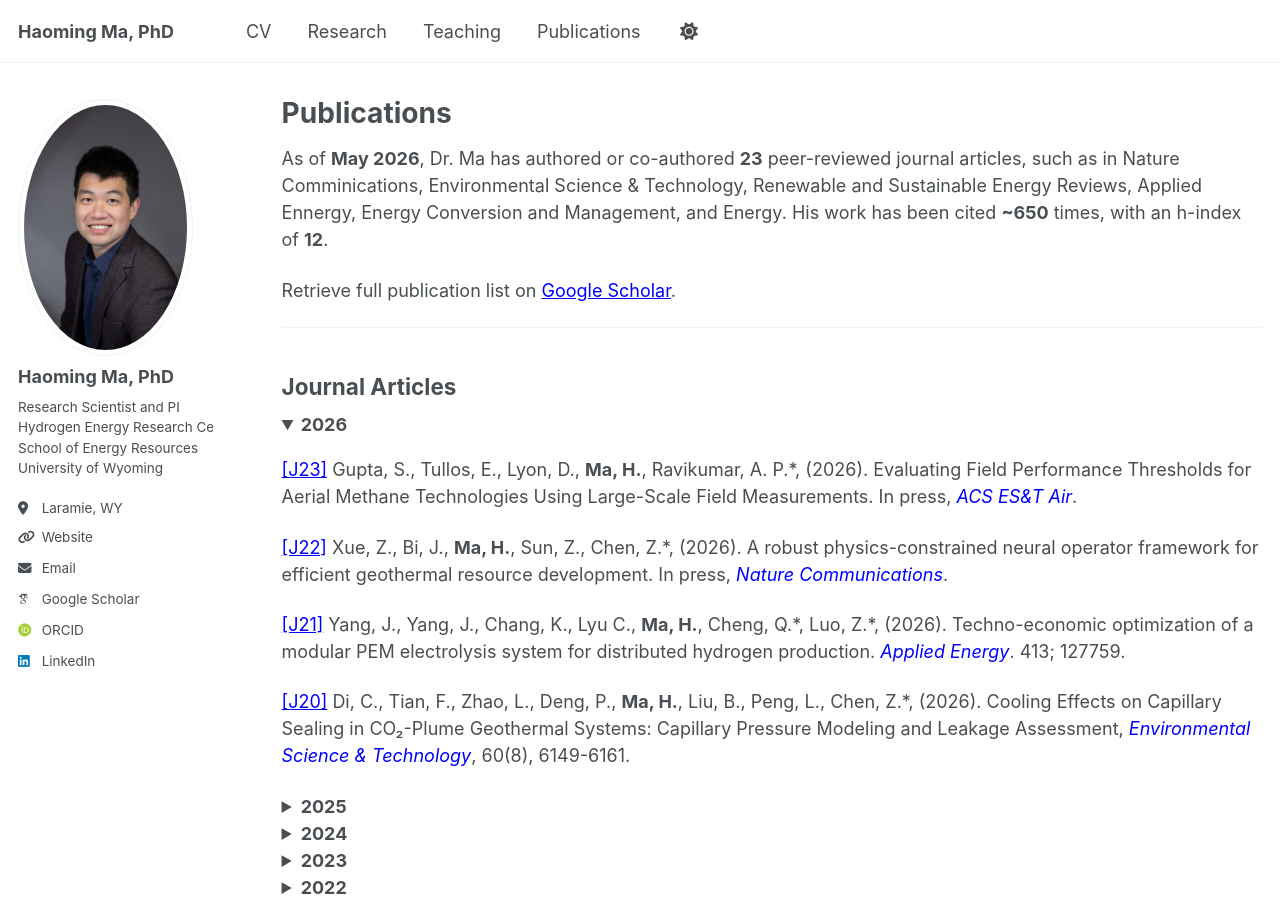
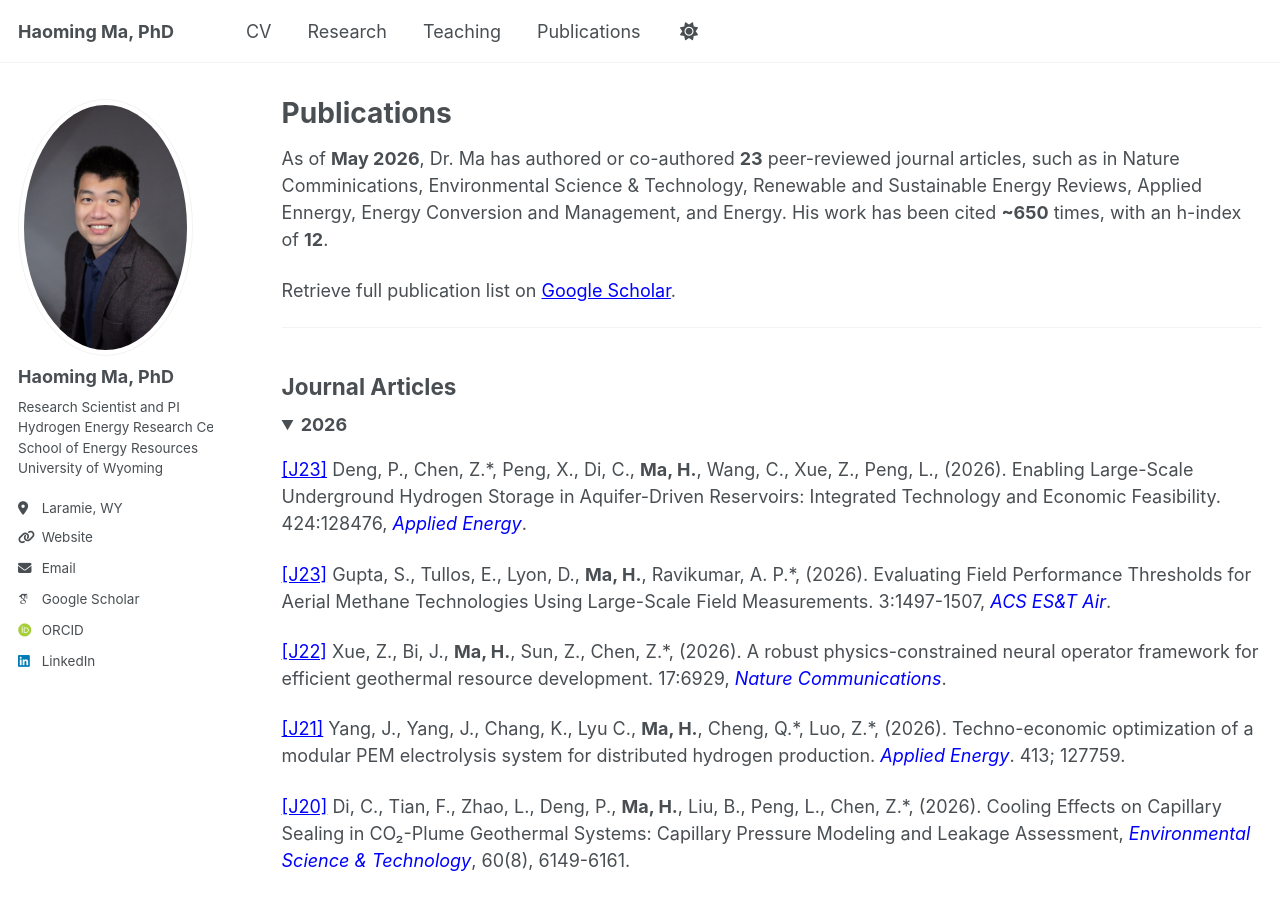
Before and after one commit to haoming-ma/haoming-ma.github.io, a Jekyll site: the page built from _pages/publications.md, in a window 1280 px wide and 900 px high. Built offline with Jekyll 4.4.1, drawn with Linux system fonts in a browser that asks for light colours; some web fonts are replaced.

Commit message:
Update publications.md

```diff
--- a/_pages/publications.md
+++ b/_pages/publications.md
@@ -15,15 +15,19 @@ Retrieve full publication list on [Google Scholar](https://scholar.google.ca/cit
 
 <details class="pub-year" open>
 <summary><strong>2026</strong></summary>
+<p>
+<a href="{{ '/files/J24.pdf' | relative_url }}" target="_blank" rel="noopener">[J23]</a>
+Deng, P., Chen, Z.*, Peng, X., Di, C., <strong>Ma, H.</strong>, Wang, C., Xue, Z., Peng, L., (2026). Enabling Large-Scale Underground Hydrogen Storage in Aquifer-Driven Reservoirs: Integrated Technology and Economic Feasibility. 424:128476, <span style="color: blue;"><em>Applied Energy</em></span>.
+</p>
 
 <p>
 <a href="{{ '/files/J23.pdf' | relative_url }}" target="_blank" rel="noopener">[J23]</a>
-Gupta, S., Tullos, E., Lyon, D., <strong>Ma, H.</strong>, Ravikumar, A. P.*, (2026). Evaluating Field Performance Thresholds for Aerial Methane Technologies Using Large-Scale Field Measurements. In press, <span style="color: blue;"><em>ACS ES&amp;T Air</em></span>.
+Gupta, S., Tullos, E., Lyon, D., <strong>Ma, H.</strong>, Ravikumar, A. P.*, (2026). Evaluating Field Performance Thresholds for Aerial Methane Technologies Using Large-Scale Field Measurements. 3:1497-1507, <span style="color: blue;"><em>ACS ES&amp;T Air</em></span>.
 </p>
 
 <p>
 <a href="{{ '/files/J22.pdf' | relative_url }}" target="_blank" rel="noopener">[J22]</a>
-Xue, Z., Bi, J., <strong>Ma, H.</strong>, Sun, Z., Chen, Z.*, (2026). A robust physics-constrained neural operator framework for efficient geothermal resource development. In press, <span style="color: blue;"><em>Nature Communications</em></span>.
+Xue, Z., Bi, J., <strong>Ma, H.</strong>, Sun, Z., Chen, Z.*, (2026). A robust physics-constrained neural operator framework for efficient geothermal resource development. 17:6929, <span style="color: blue;"><em>Nature Communications</em></span>.
 </p>
 
 <p>
```
